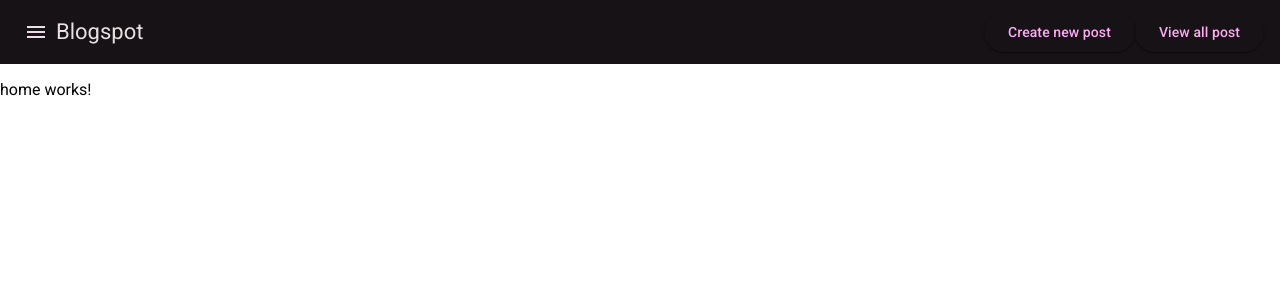
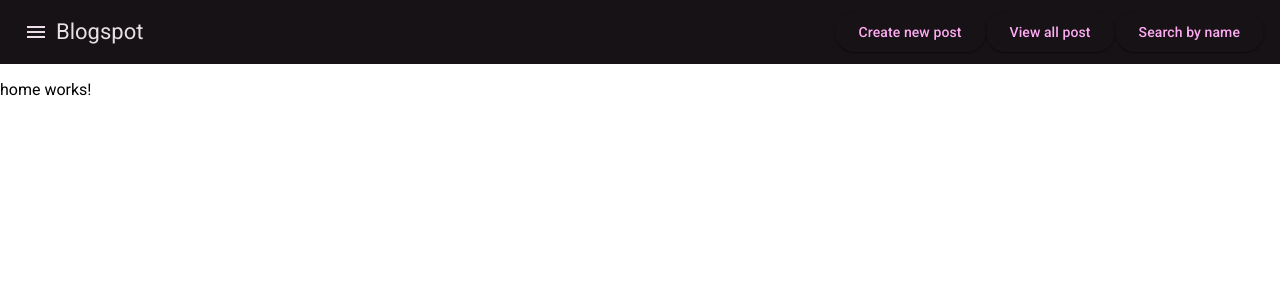
Before and after one commit to nxstray/Portofolio, an Angular app in the folder blogWeb/: page / in a window 1280 px wide. Shown: the top 300 px of the page. Built offline with nearby package versions, Linux system fonts and the light colour scheme.

Commit message:
adding new button: done

```diff
--- a/blogWeb/src/app/app.component.html
+++ b/blogWeb/src/app/app.component.html
@@ -7,6 +7,7 @@
 
   <button mat-raised-button color="primary" routerLink="/create-post">Create new post</button>
   <button mat-raised-button color="primary" routerLink="/view-all">View all post</button>
+  <button mat-raised-button color="primary" routerLink="/search-by-name">Search by name</button>
 </mat-toolbar>
 
 <router-outlet></router-outlet>
```
